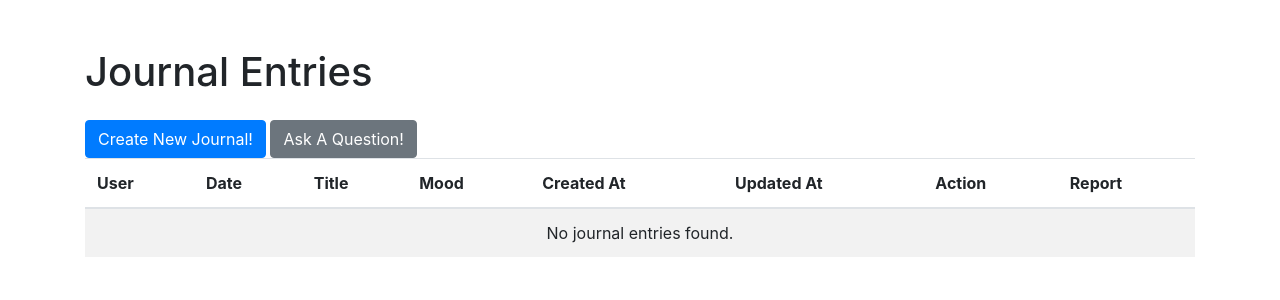
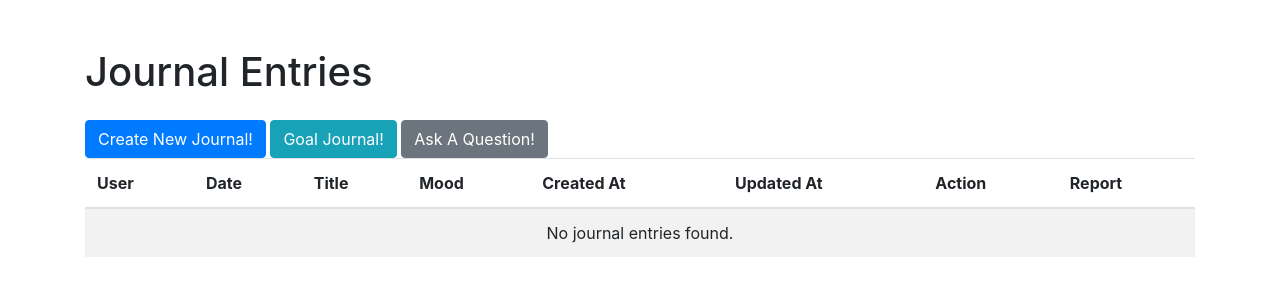
Before and after one commit to ChrisFischer-MTA/Journaling-Application, a Django app: page / in a window 1280 px wide. Shown: the top 300 px of the page. Run offline with Django 3.2, Linux system fonts and the light colour scheme; the visitor is signed in with stand-in values (Sample User, id 1); data that the repository does not hold is empty; some libraries are stand-ins or nearby versions.

Commit message:
added a link to the goal journal now that it's fully implemneted

```diff
--- a/journal_project/journalmain/templates/journalindex.html
+++ b/journal_project/journalmain/templates/journalindex.html
@@ -11,6 +11,7 @@
     <div class="container mt-5">
         <h1 class="mb-4">Journal Entries</h1>
         <a href="{% url 'journal_create' %}" class="btn btn-primary">Create New Journal!</a>
+        <a href="{% url 'goals' %}" class="btn btn-info">Goal Journal!</a>
         <a href="{% url 'journal_question' %}" class="btn btn-secondary">Ask A Question!</a>
 
         <table class="table table-striped">
```
Also changed, not shown: journal_project/journalmain/templates/goal_detail.html (+9 -10 lines).
